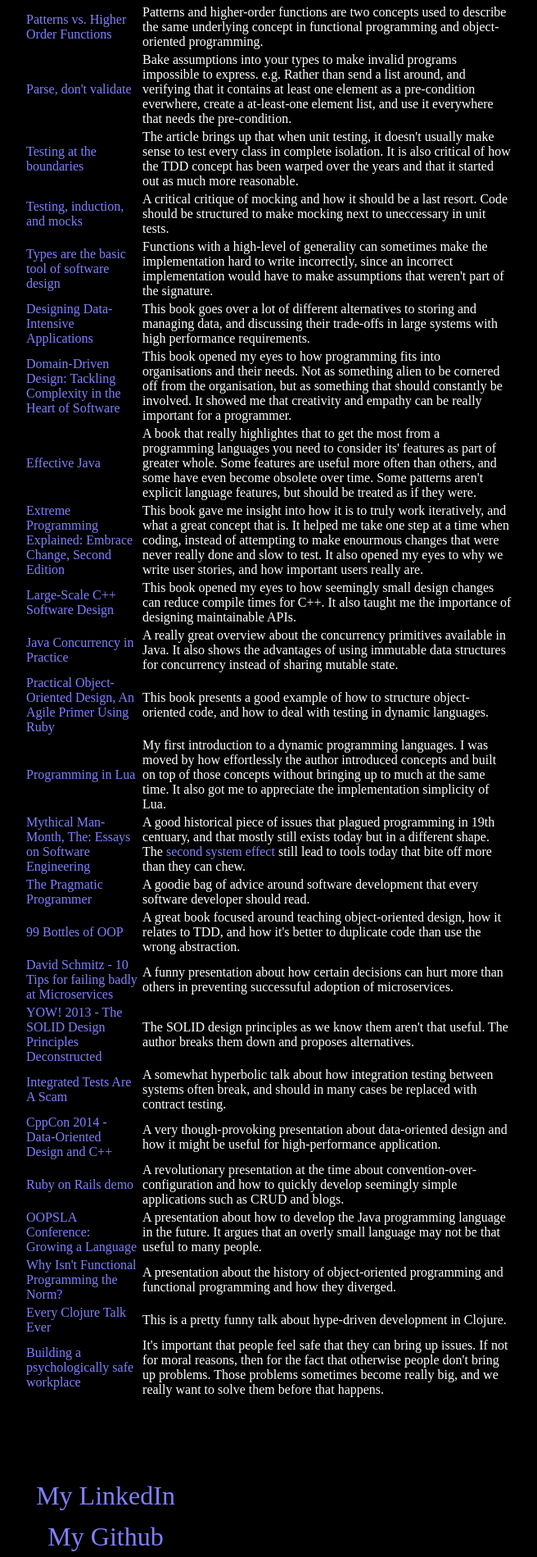
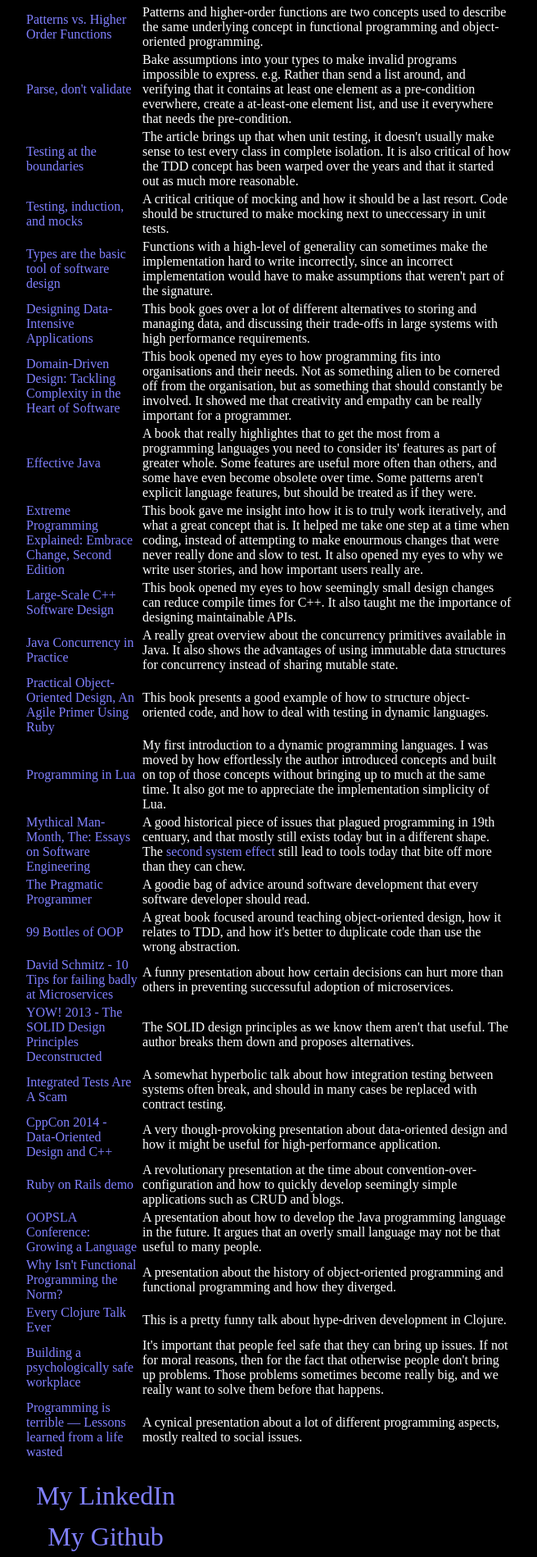
Before and after one commit to johannes-qvarford/johannes-qvarford.github.io, a Jekyll site: the page built from recommendations/index.html, in a window 1280 px wide. Shown: the part 964-2863 px from the top of the page at 82% size, without its empty margins (511-1167 px from the left). Built offline with Jekyll 4.4.1, drawn with Linux system fonts in a browser that asks for light colours.

Commit message:
Programming is terrible — Lessons learned from a life wasted

```diff
--- a/recommendations/index.html
+++ b/recommendations/index.html
@@ -165,6 +165,10 @@ recommendations:
       It's important that people feel safe that they can bring up issues.
       If not for moral reasons, then for the fact that otherwise people don't bring up problems.
       Those problems sometimes become really big, and we really want to solve them before that happens.
+  - name: Programming is terrible — Lessons learned from a life wasted
+    link: https://www.youtube.com/watch?v=csyL9EC0S0c
+    review: |
+      A cynical presentation about a lot of different programming aspects, mostly realted to social issues.
 ---
 <!--
   - name: T
@@ -176,9 +180,7 @@ recommendations:
   TODO:
 
 
-https://www.youtube.com/watch?v=LhoLuui9gX8
-https://www.youtube.com/watch?v=nKyF8fzed0w
-https://www.youtube.com/watch?v=csyL9EC0S0c
+
 https://www.youtube.com/watch?v=lw6TaiXzHAE
 https://www.youtube.com/watch?v=QyJZzq0v7Z4
 https://www.youtube.com/watch?v=jlPaby7suOc
```
